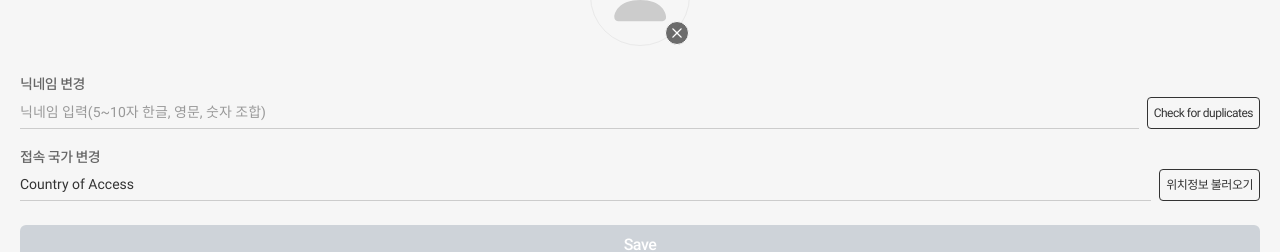
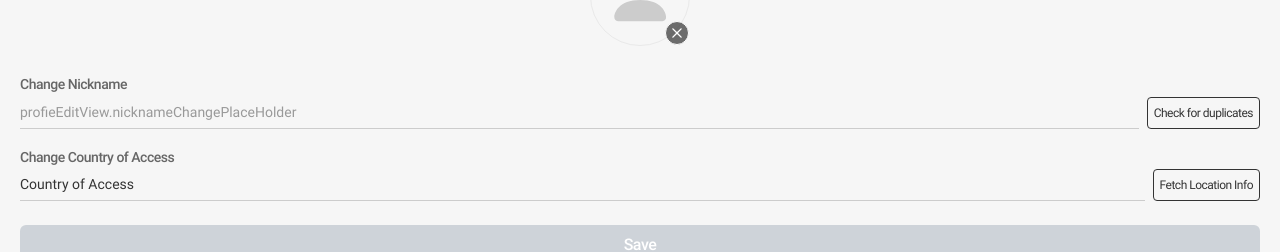
Before and after one commit to HyunsooZo/immilog-front, a Vue app: page /profile-edit in a window 1280 px wide. Shown: the part 200-452 px from the top of the page. Built offline with nearby package versions, Linux system fonts and the light colour scheme; no server answers.

Commit message:
fix: 다국어 적용 오탈자 수정

```diff
--- a/src/locales/ko.json
+++ b/src/locales/ko.json
@@ -164,7 +164,7 @@
   "resultView": {
     "confirm": "확인"
   },
-  "profilEditView": {
+  "profileEditView": {
     "profileEdit": "프로필 수정",
     "profileEditText": "프로필 수정 후 확인 버튼을 눌러주세요.",
     "nicknameChange": "닉네임 변경",
--- a/src/views/ProfileEditView.vue
+++ b/src/views/ProfileEditView.vue
@@ -27,13 +27,13 @@
 			</div>
 			<!-- nickname -->
 			<div class="input-wrap">
-				<em class="input__title">{{ t('profilEditView.nicknameChange') }}</em>
+				<em class="input__title">{{ t('profileEditView.nicknameChange') }}</em>
 				<!-- input__wrap -->
 				<div class="input__wrap underline-type">
 					<div class="input__item">
 						<div class="input__item_inner">
 							<input v-model="userNickName" type="text" class="input__element"
-								:placeholder="t('profilEditView.nicknameChangePlaceHolder')" />
+								:placeholder="t('profieEditView.nicknameChangePlaceHolder')" />
 						</div>
 					</div>
 					<button type="button" class="button button--primary" @click="checkNickName">
@@ -54,7 +54,7 @@
 			</div>
 			<!-- country -->
 			<div class="input-wrap">
-				<em class="input__title">{{ t('profilEditView.changeCountry') }}</em>
+				<em class="input__title">{{ t('profileEditView.changeCountry') }}</em>
 				<!-- input__wrap -->
 				<div class="input__wrap underline-type">
 					<div class="input__item">
@@ -64,7 +64,7 @@
 						</div>
 					</div>
 					<button type="button" class="button button--primary" @click="fetchLocation">
-						{{ t('profilEditView.fetchLocation') }}
+						{{ t('profileEditView.fetchLocation') }}
 					</button>
 				</div>
 			</div>
@@ -192,7 +192,7 @@ const hostImage = async () => {
 		if (response.status === 200) {
 			imagePreview.value = response.data.data;
 		} else {
-			openAlert(t('profilEditView.failedToUploadImage'));
+			openAlert(t('profileEditView.failedToUploadImage'));
 		}
 	} catch (error) {
 		console.log(error);
@@ -319,7 +319,7 @@ const getCountry = async (location: ILocation) => {
 		if (response.status === 200) {
 			country.value = response.data.data.country;
 		} else {
-			openAlert(t('profilEditView.failedToFetchLocationInfo'));
+			openAlert(t('profileEditView.failedToFetchLocationInfo'));
 		}
 	} catch (error) {
 		console.log(error);
```
